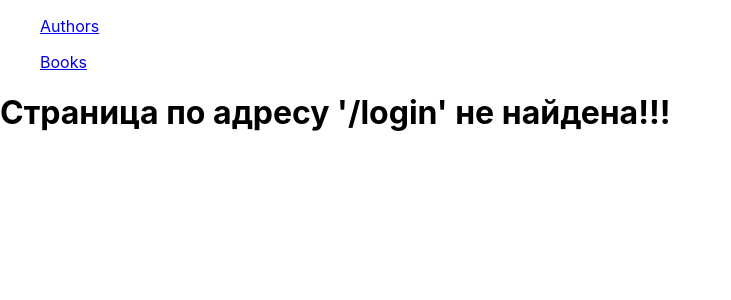
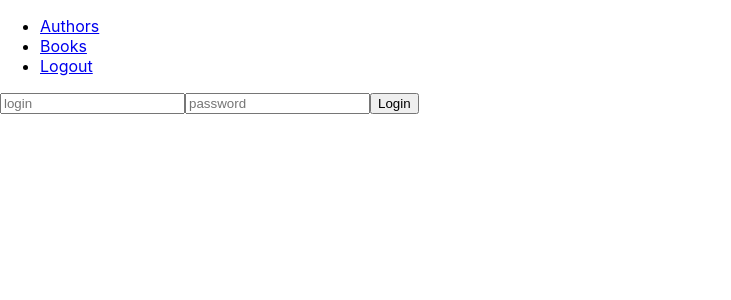
Before and after one commit to kostitsyn/Django_rest_framework, a React (Create React App) app in the folder frontend/: page /login in a window 1280 px wide. Shown: the top 300 px of the page, without its empty margins (0-731 px from the left). Built offline with nearby package versions, Linux system fonts and the light colour scheme; no server answers.

Commit message:
Урок 7

```diff
--- a/frontend/package.json
+++ b/frontend/package.json
@@ -11,6 +11,7 @@
     "react-dom": "^17.0.2",
     "react-router-dom": "^5.3.0",
     "react-scripts": "4.0.3",
+    "universal-cookie": "^4.0.4",
     "web-vitals": "^1.1.2"
   },
   "scripts": {
--- a/frontend/src/App.js
+++ b/frontend/src/App.js
@@ -6,6 +6,8 @@ import Books from "./components/Books/Books";
 import NotFound404 from "./components/404Page/404Page";
 import AuthorBookList from "./components/AuthorBook/AuthorBook";
 import axios from "axios";
+import LoginForm from "./components/Authorization/Auth";
+import Cookies from "universal-cookie/lib";
 
 
 class App extends React.Component {
@@ -13,33 +15,73 @@ class App extends React.Component {
         super(props);
         this.state = {
             authors: [],
-            books: []
+            books: [],
+            token: '',
         }
     }
 
-    load_data() {
-        axios.get('http://127.0.0.1:8001/api/authors')
+    getHeaders() {
+        let headers = {
+            'Content-Type': 'application/json'
+        }
+        if (this.isAuthenticated()) {
+            headers['Authorization'] = `Token ${this.state.token}`;
+        }
+        return headers;
+    }
+
+    setToken(token) {
+        const cookies = new Cookies();
+        cookies.set('token', token);
+        this.setState({'token': token}, () => this.loadData())
+    }
+
+    isAuthenticated() {
+        return this.state.token != '';
+    }
+
+    logout() {
+        this.setToken('');
+    }
+
+    getTokenFromStorage() {
+        const cookies = new Cookies();
+        const token = cookies.get('token');
+        this.setState({'token': token}, () => this.loadData());
+    }
+
+    getToken(username, password) {
+        axios.post('http://127.0.0.1:8001/api-token-auth/', {username: username, password: password})
             .then(response => {
+                this.setToken(response.data['token']);
+            }).catch(error => alert('Wrong login or password!'))
+    }
 
+    loadData() {
+        const headers = this.getHeaders();
+        axios.get('http://127.0.0.1:8001/api/authors', {headers})
+            .then(response => {
                 this.setState(
                     {
                         authors: response.data,
                     }
                 )
             }).catch(error => console.log(error))
-        axios.get('http://127.0.0.1:8001/api/books')
+        axios.get('http://127.0.0.1:8001/api/books', {headers})
             .then(response => {
-
                 this.setState(
                     {
                         books: response.data,
                     }
                 )
-            }).catch(error => console.log(error))
+            }).catch(error => {
+                console.log(error);
+                this.setState({'books': []})
+            })
     }
 
     componentDidMount() {
-        this.load_data()
+        this.getTokenFromStorage();
     }
 
     render() {
@@ -48,10 +90,15 @@ class App extends React.Component {
                 <BrowserRouter>
                     <nav>
                         <ul>
-                            <NavLink to='/'>Authors</NavLink>
-                        </ul>
-                        <ul>
-                            <NavLink to='/books'>Books</NavLink>
+                            <li>
+                                <NavLink to='/'>Authors</NavLink>
+                            </li>
+                            <li>
+                                <NavLink to='/books'>Books</NavLink>
+                            </li>
+                            <li>
+                                {this.isAuthenticated() ? <a href='#' onClick={() => this.logout()}>Logout</a> : <NavLink to='/login'>Login</NavLink>}
+                            </li>
                         </ul>
                     </nav>
                     <Switch>
@@ -61,6 +108,7 @@ class App extends React.Component {
                         <Route path='/author/:uuid'>
                             <AuthorBookList books={this.state.books}/>
                         </Route>
+                        <Route exact path='/login' render={() => <LoginForm getToken={(username, password) => this.getToken(username, password)}/>}/>
                         <Route component={NotFound404}/>
                     </Switch>
                 </BrowserRouter>
--- /dev/null
+++ b/frontend/src/components/Authorization/Auth.jsx
@@ -0,0 +1,39 @@
+import React from "react";
+
+class LoginForm extends React.Component {
+    constructor(props) {
+        super(props);
+        this.state ={
+            login: '',
+            password: ''
+        }
+    }
+
+    handleChange(event) {
+        this.setState(
+            {
+                [event.target.name]: event.target.value
+            }
+        );
+        // console.log(`${this.state.login} ${this.state.password}`);
+    }
+
+    handleSubmit(event) {
+        this.props.getToken(this.state.login, this.state.password);
+        event.preventDefault();
+    }
+
+    render() {
+        return (
+            <form onSubmit={(event) => this.handleSubmit(event)}>
+                <input type='text' name='login' placeholder='login'
+                       value={this.state.login} onChange={(event) => this.handleChange(event)}/>
+                <input type='password' name='password' placeholder='password'
+                       value={this.state.password} onChange={(event) => this.handleChange(event)}/>
+                <input type='submit' value='Login'/>
+            </form>
+        )
+    }
+}
+
+export default LoginForm;
```
Also changed, not shown: frontend/src/components/Authorization/Auth.module.css (added), 2 other files (tests, documents, lock files or other folders).
